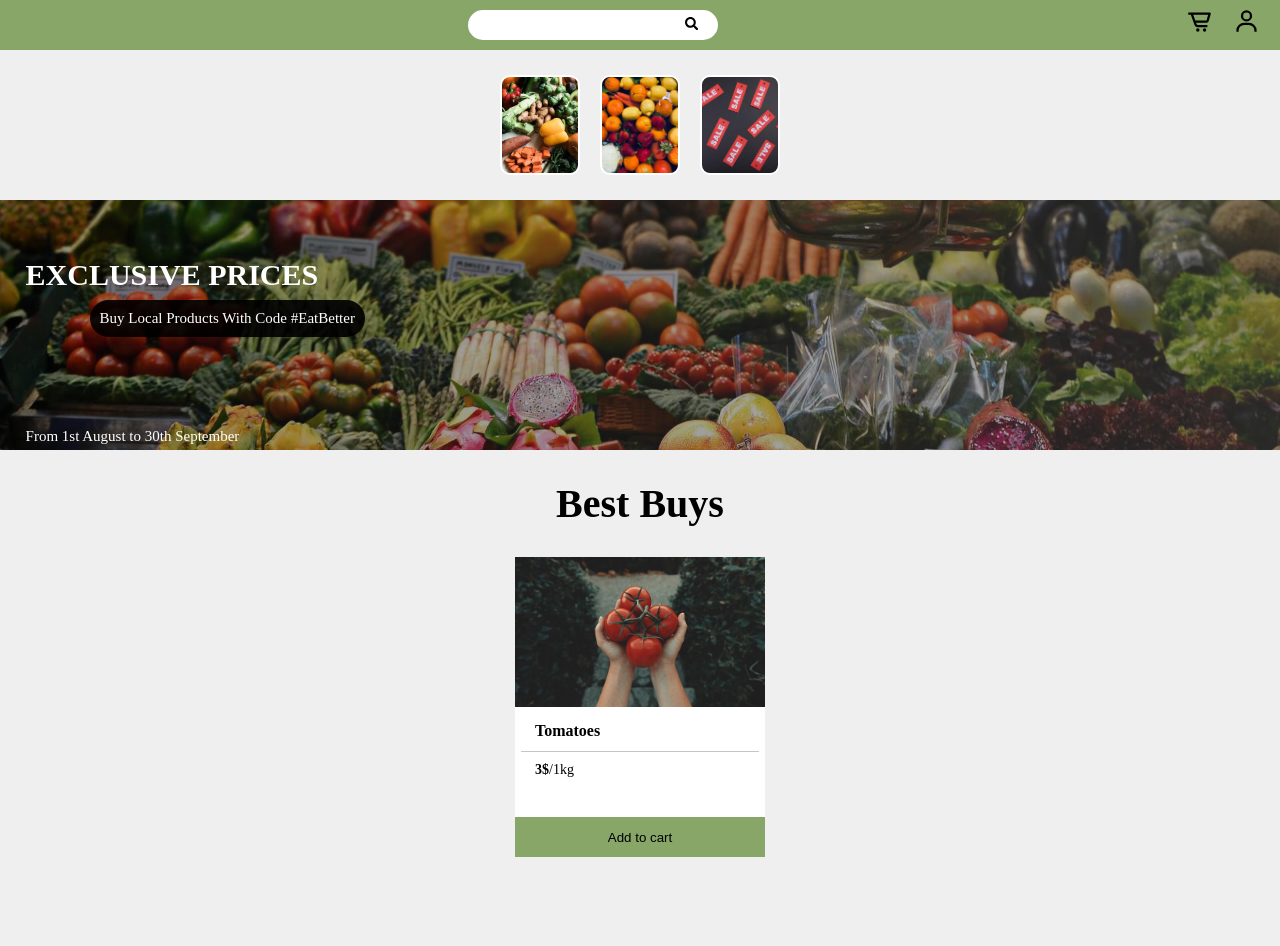
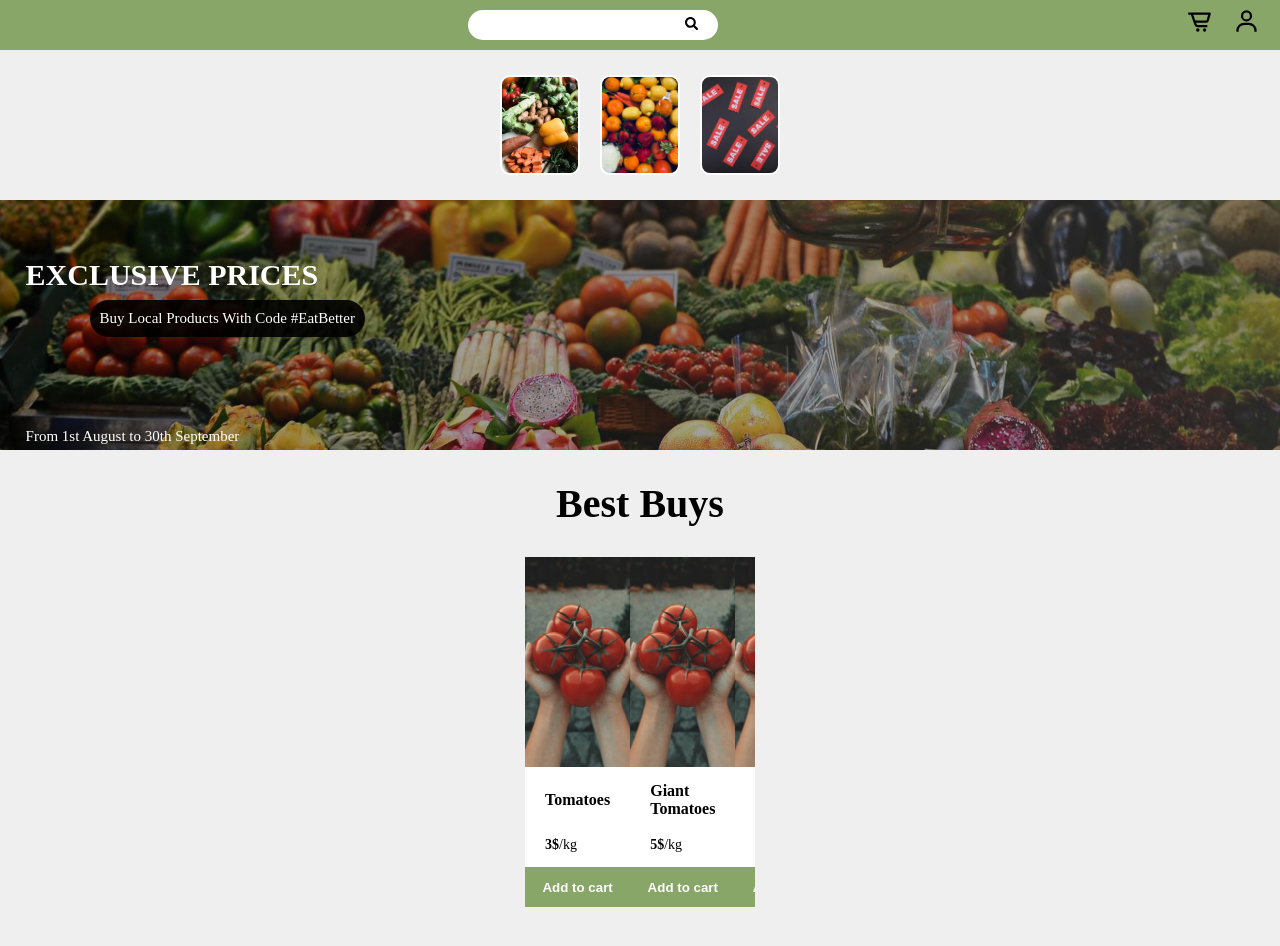
Before and after one commit to Kacper-Arendt/green-world, a React (Create React App) app: page / in a window 1280 px wide. Shown: the top 946 px of the page. Built offline with nearby package versions, Linux system fonts and the light colour scheme; the HTML template or start-up script is replaced by a standard one.

Commit message:
feat add grid layout to category item

```diff
--- a/src/components/BestBuys.tsx
+++ b/src/components/BestBuys.tsx
@@ -1,5 +1,5 @@
 import styled from 'styled-components';
-import {tomatoes} from '../images/images';
+import {Products} from "./Products";
 
 const Wrapper = styled.div`
   display: flex;
@@ -14,10 +14,11 @@ const Wrapper = styled.div`
   }
 `
 
-
 const TopItems = styled.div`
-  width: 25rem;
-  height: 30rem;
+  width: 23rem;
+  height: 35rem;
+  display: flex;
+  overflow: hidden;
 
   background-color: white;
 `
@@ -25,28 +26,32 @@ const TopItems = styled.div`
 const Item = styled.div`
   width: 100%;
   height: 100%;
-  display: flex;
-  flex-direction: column;
-  align-items: center;
-
-  div {
-    background-color: #fff;
-  }
+  display: grid;
+  grid-template-columns: repeat(3, 1fr);
+  grid-template-rows: 60% 6rem 1fr 4rem  4rem;
+  grid-template-areas:
+  "img img img"
+  "name . ."
+  "line line line"
+  "price . ."
+  "btn btn btn";
+  place-items: center;
 
   img {
+    grid-area: img;
     width: 100%;
-    height: 50%;
+    height: 100%;
     object-fit: cover;
   }
 
   h3 {
+    grid-area: name;
     font-size: 1.6rem;
-    justify-self: center;
-    place-self: start;
     margin: 1.5rem 2rem 1rem;
   }
 
   p {
+    grid-area: price;
     place-self: start;
     font-size: 1.4rem;
     margin: 1rem 2rem;
@@ -58,19 +63,18 @@ const Item = styled.div`
 `
 
 const Button = styled.button`
+  grid-area: btn;
   width: 100%;
   height: 4rem;
   background-color: var(--color-primary);
   margin-top: auto;
   border: none;
-
-
-  :hover{
-
-  }
+  color: white;
+  font-weight: bold;
 `
 
 const Line = styled.div`
+  grid-area: line;
   width: 95%;
   height: .2rem;
   border-bottom: 1px solid #C5C5C5;
@@ -81,13 +85,14 @@ export const BestBuys = () => {
         <Wrapper>
             <h2>Best Buys</h2>
             <TopItems>
-                <Item>
-                    <img src={tomatoes} alt=""/>
-                    <h3>Tomatoes</h3>
-                    <Line/>
-                    <p><span>3$</span>/1kg</p>
-                    <Button>Add to cart</Button>
-                </Item>
+                {Products.map(el => (
+                    <Item>
+                        <img src={el.img} alt={el.alt}/>
+                        <h3>{el.name}</h3>
+                        <p><span>{el.price}</span>/{el.per}</p>
+                        <Button>Add to cart</Button>
+                    </Item>
+                ))}
             </TopItems>
         </Wrapper>
     )
--- /dev/null
+++ b/src/components/Products.ts
@@ -0,0 +1,38 @@
+import {tomatoes} from '../images/images';
+
+
+interface IProject {
+    id: number,
+    name: string,
+    price: string,
+    per: string
+    img: string,
+    alt: string,
+}
+
+export const Products: Array<IProject> = [
+    {
+        id: 1,
+        name: 'Tomatoes',
+        price: '3$',
+        per: 'kg',
+        img: tomatoes,
+        alt: 'tomatoes'
+    },
+    {
+        id: 2,
+        name: 'Giant Tomatoes',
+        price: '5$',
+        per: 'kg',
+        img: tomatoes,
+        alt: 'tomatoes'
+    },
+    {
+        id: 3,
+        name: 'Cherry Tomatoes',
+        price: '4$',
+        per: 'kg',
+        img: tomatoes,
+        alt: 'tomatoes'
+    },
+]
```
